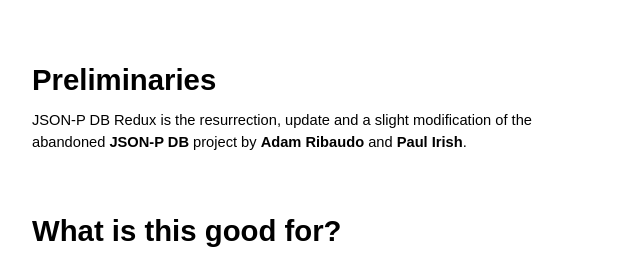
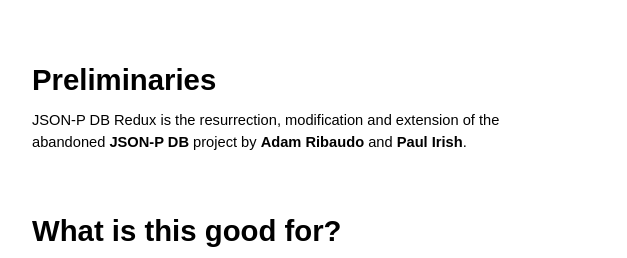
Before and after one commit to davidedc/jsonp-db-redux, a plain HTML site: page index.html in a window 1280 px wide. Shown: the part 160-418 px from the top of the page, 158-785 px from the left. Drawn offline with nearby package versions, Linux system fonts and the light colour scheme.

Commit message:
minor phrasing change in the project description

```diff
--- a/index.html
+++ b/index.html
@@ -43,7 +43,7 @@
 
   <a id="Preliminaries"><h1>Preliminaries</h1></a>
   <div id="content">
-    <p>JSON-P DB Redux is the resurrection, update and a slight modification of the abandoned <a href="http://jsonpdb.appspot.com/index.html">JSON-P DB</a> project by <a href="https://plus.google.com/+AdamRibaudo/posts">Adam Ribaudo</a> and <a href="https://plus.google.com/+PaulIrish/posts">Paul Irish</a>.</p>
+    <p>JSON-P DB Redux is the resurrection, modification and extension of the abandoned <a href="http://jsonpdb.appspot.com/index.html">JSON-P DB</a> project by <a href="https://plus.google.com/+AdamRibaudo/posts">Adam Ribaudo</a> and <a href="https://plus.google.com/+PaulIrish/posts">Paul Irish</a>.</p>
   </div>
 
 	<a id="Goodfor"><h1>What is this good for?</h1></a>
```
